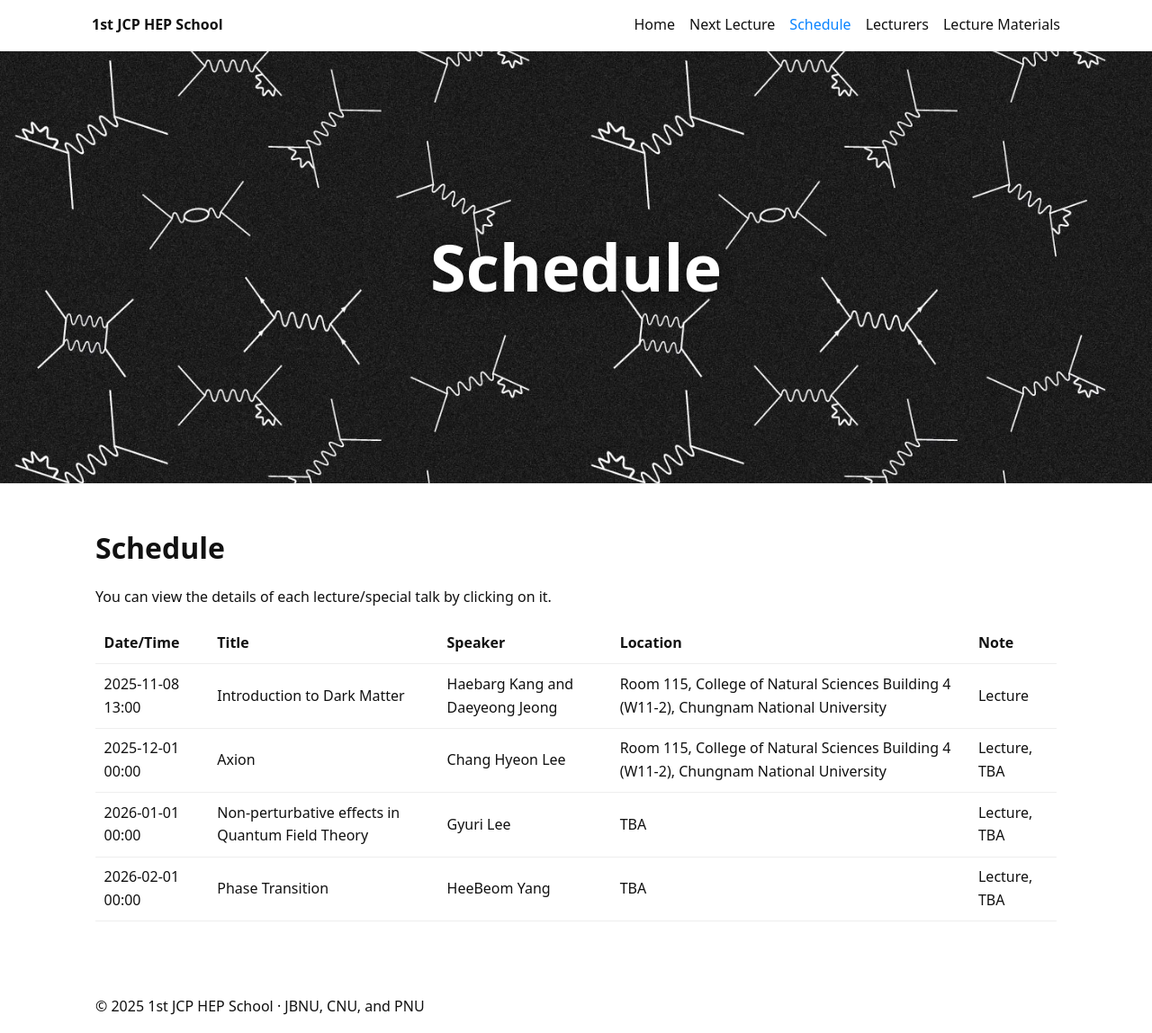
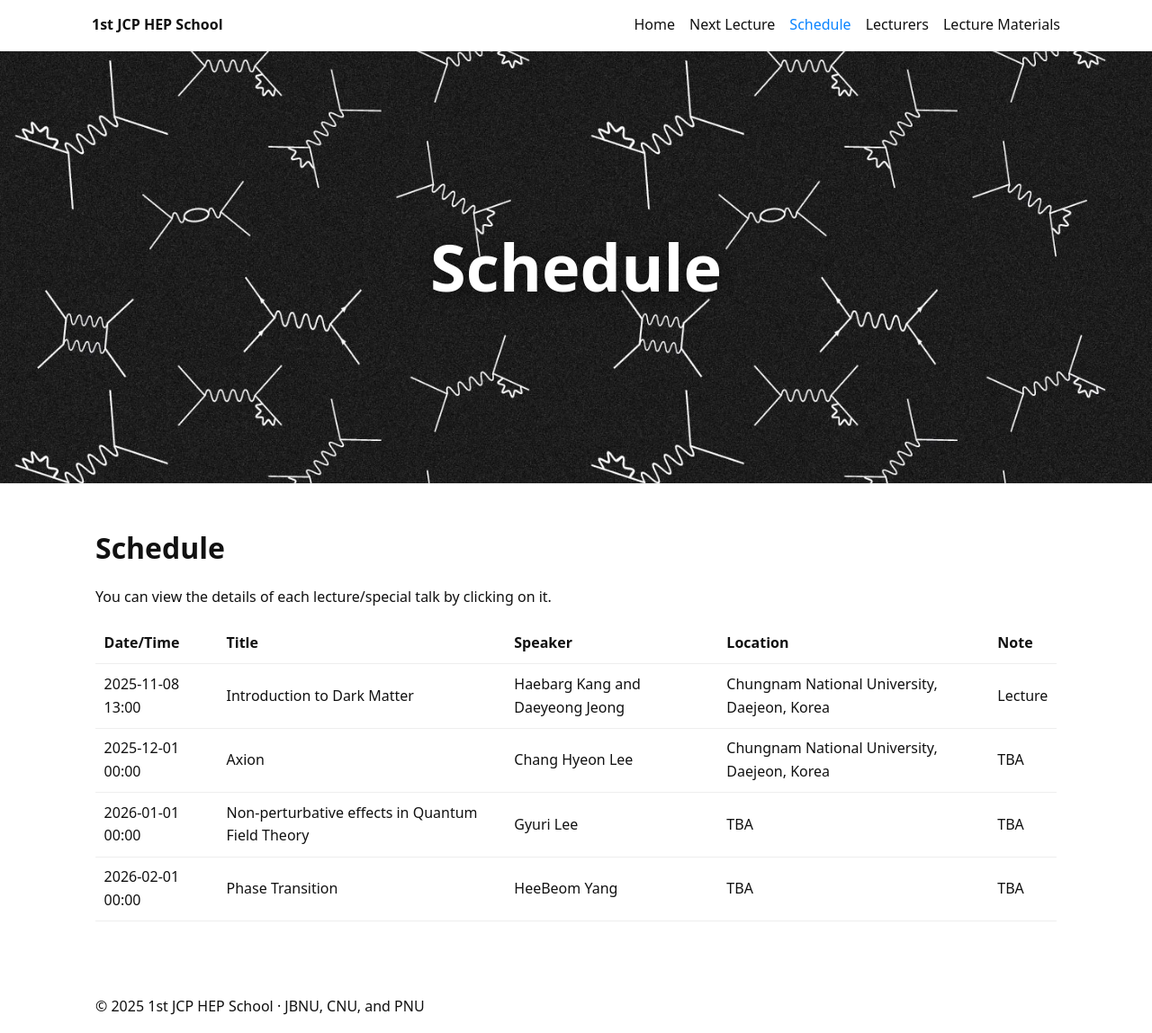
Before and after one commit to HEPschool/1stJCP, a Jekyll site: the page built from docs/schedule.md, in a window 1280 px wide and 1148 px high. Shown: the whole window at 90% size. Built offline with Jekyll 4.4.1, drawn with Linux system fonts in a browser that asks for light colours.

Commit message:
Schedule update

```diff
--- a/docs/_events/25-11 Introduction to Dark Matter.md
+++ b/docs/_events/25-11 Introduction to Dark Matter.md
@@ -2,7 +2,7 @@
 layout: event
 title: "Introduction to Dark Matter"
 date: 2025-11-08 13:00 +0900
-location: "Room 115, College of Natural Sciences Building 4 (W11-2), Chungnam National University"
+location: "Chungnam National University, Daejeon, Korea"
 speaker: "Haebarg Kang and Daeyeong Jeong"
 address: "Room 115, College of Natural Sciences Building 4 (W11-2), Chungnam National University, 99 Daehak-ro, Yuseong-gu, Daejeon 34134, Korea"
 note: "Lecture"
@@ -41,7 +41,7 @@ map_embed: >
   <iframe src="https://www.google.com/maps/embed?pb=!1m18!1m12!1m3!1d3212.7521887087823!2d127.3375980119162!3d36.36678097225866!2m3!1f0!2f0!3f0!3m2!1i1024!2i768!4f13.1!3m3!1m2!1s0x35654b5a03ccdb71%3A0x131d324a82b243ae!2z7J6Q7Jew6rO87ZWZ64yA7ZWZIDTtmLjqtIAoVzExLTIp!5e0!3m2!1sko!2skr!4v1760513072497!5m2!1sko!2skr"
           loading="lazy" referrerpolicy="no-referrer-when-downgrade"></iframe>
 hero:
-  image: "/assets/img/Feynman-diagram.webp"  # Optional
+  image: "/assets/img/event_heros/The_Bullet_Cluster.jpg"  # Optional
   lines:
     - text: "Introduction to Dark Matter"
       style: title
--- a/docs/_events/25-12 Axion.md
+++ b/docs/_events/25-12 Axion.md
@@ -2,10 +2,10 @@
 layout: event
 title: "Axion"
 date: 2025-12-01 00:00 +0900
-location: "Room 115, College of Natural Sciences Building 4 (W11-2), Chungnam National University"
+location: "Chungnam National University, Daejeon, Korea"
 speaker: "Chang Hyeon Lee"
 address: "Room 115, College of Natural Sciences Building 4 (W11-2), Chungnam National University, 99 Daehak-ro, Yuseong-gu, Daejeon 34134, Korea"
-note: "Lecture, TBA"
+note: "TBA"
 overview: >
   Axion
 timetable:
--- a/docs/_events/26-01 Non-perturbative effects in Quantum Field Theory.md
+++ b/docs/_events/26-01 Non-perturbative effects in Quantum Field Theory.md
@@ -5,7 +5,7 @@ date: 2026-01-01 00:00 +0900
 location: "TBA"
 speaker: "Gyuri Lee"
 address: "TBA"
-note: "Lecture, TBA"
+note: "TBA"
 overview: >
   none
 timetable:
--- a/docs/_events/26-02 Phase Transition.md
+++ b/docs/_events/26-02 Phase Transition.md
@@ -5,7 +5,7 @@ date: 2026-02-01 00:00 +0900
 location: "TBA"
 speaker: "HeeBeom Yang"
 address: "TBA"
-note: "Lecture, TBA"
+note: "TBA"
 overview: >
   none
 timetable:
```
Also changed, not shown: other parts of docs/_events/25-11 Introduction to Dark Matter.md (+1 -1 lines), README_Lecturer.md, 1 other file.
